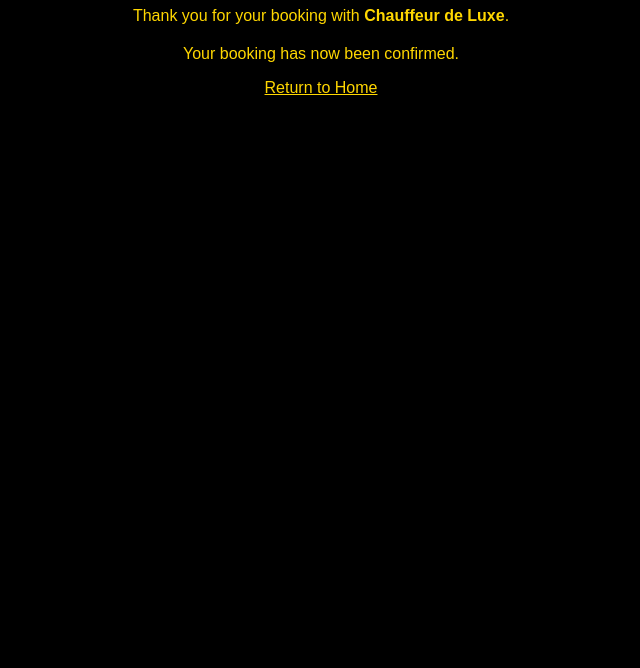
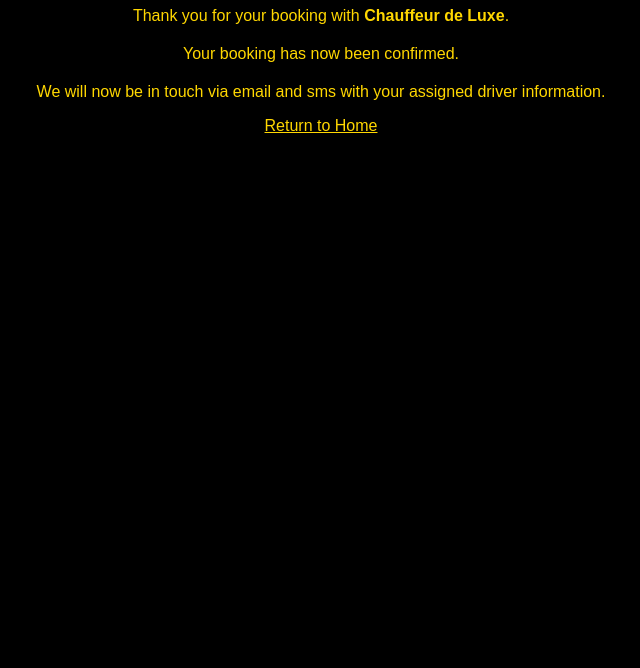
Before and after one commit to chauffeurdeluxe/Booking-, a plain HTML site: page success.html in a window 1280 px wide. Shown: the part 132-800 px from the top of the page, without its empty margins (319-959 px from the left). Drawn offline with Linux system fonts and the light colour scheme.

Commit message:
Update success.html

```diff
--- a/success.html
+++ b/success.html
@@ -16,6 +16,7 @@
   <h1>✅ Payment Successful</h1>
   <p>Thank you for your booking with <strong>Chauffeur de Luxe</strong>.</p>
   <p>Your booking has now been confirmed.</p>
+  <p>We will now be in touch via email and sms with your assigned driver information.</p>
   <a href="/">Return to Home</a>
 </body>
 </html>
```
